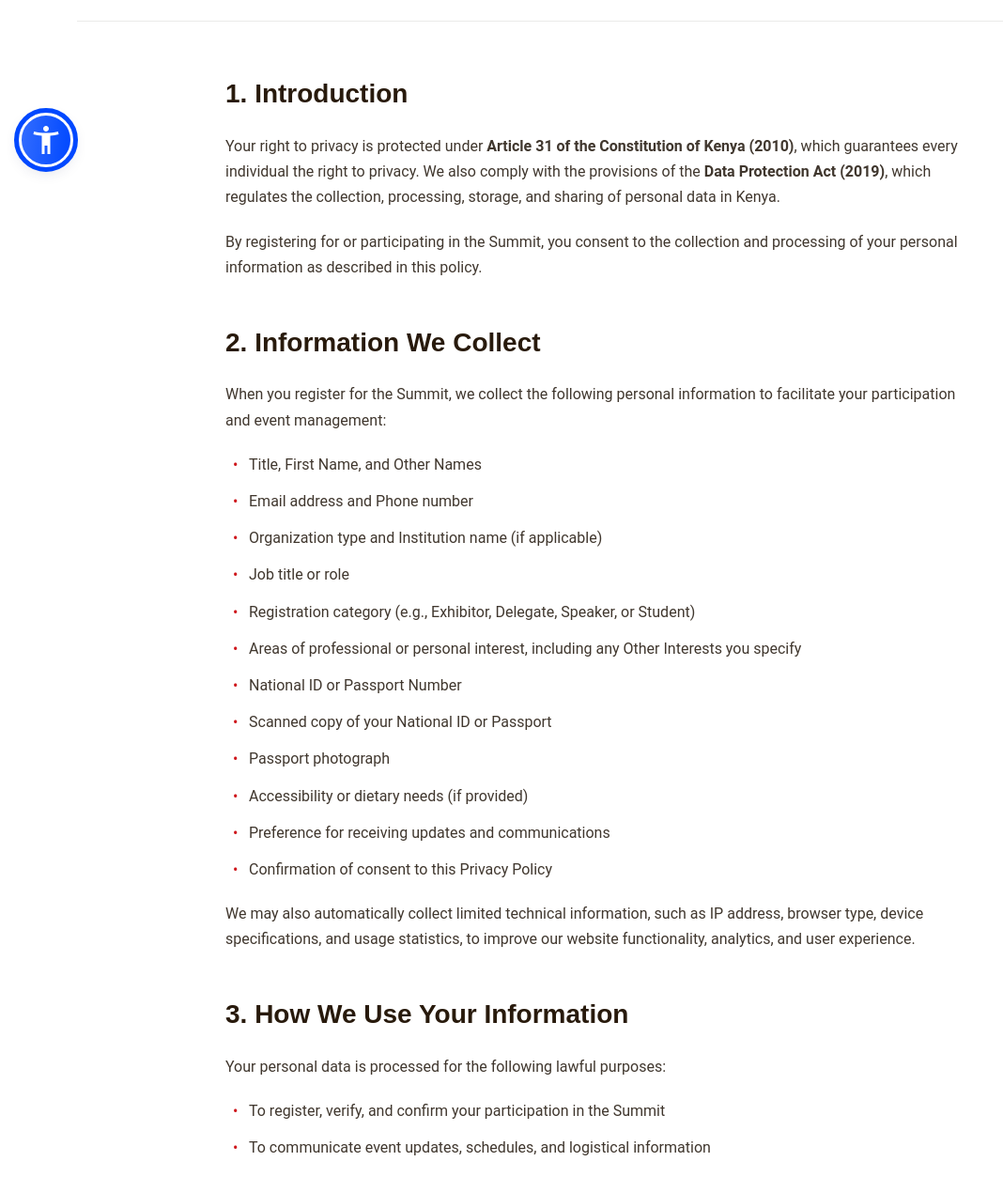
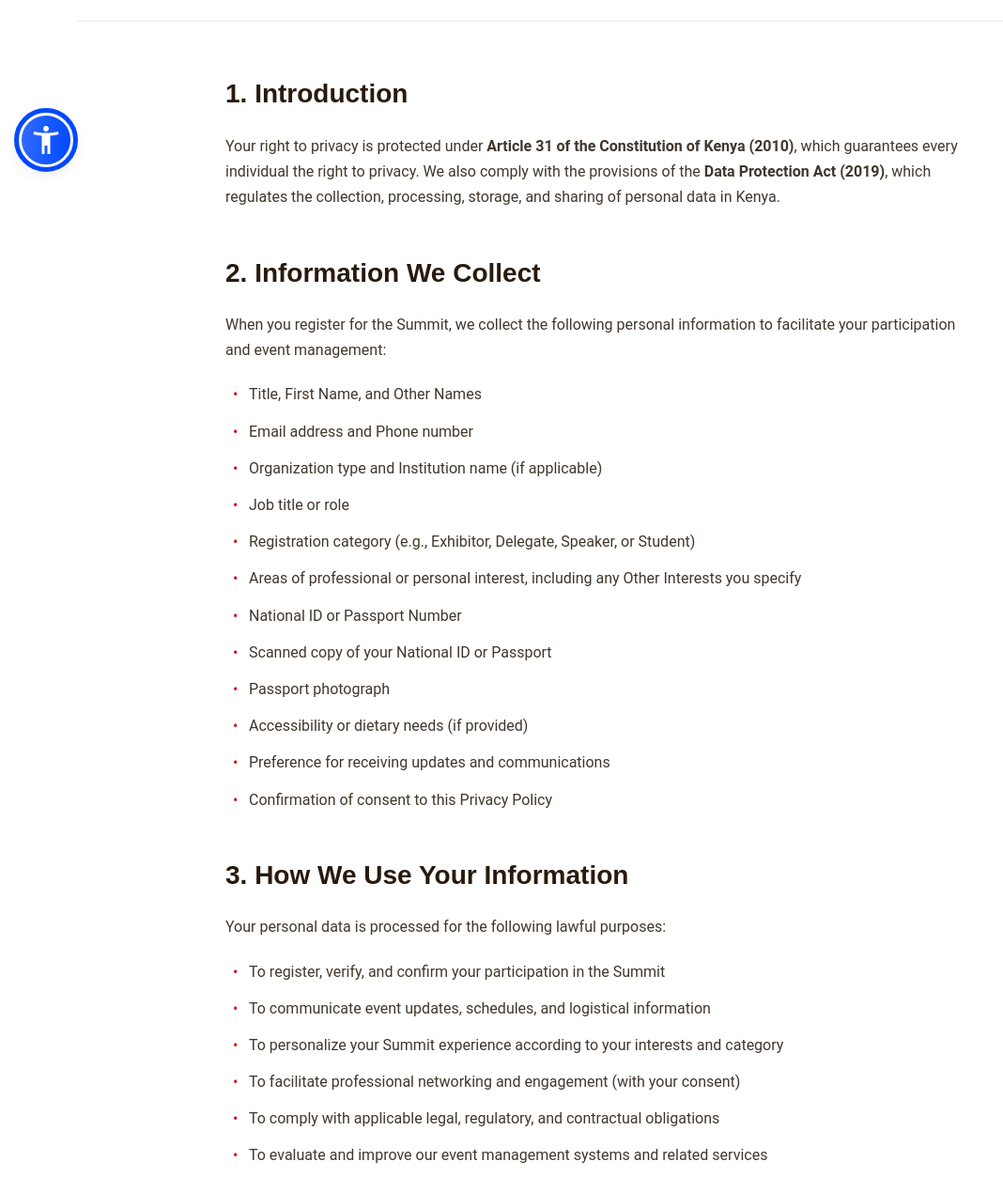
Before and after one commit to edanodongo/software-summit, a Django app: page /privacy/ in a window 1280 px wide. Shown: the part 602-1855 px from the top of the page at 94% size, without its empty margins (0-1068 px from the left). Run offline with Django 5.2, Linux system fonts and the light colour scheme; parts of the project's set-up code (start-up, migrations or seed data) failed here and were passed over; some libraries are stand-ins or nearby versions.

Commit message:
update to privacy policy

```diff
--- a/templates/summit/privacy.html
+++ b/templates/summit/privacy.html
@@ -118,7 +118,6 @@
           <div class="content-section">
               <h2>1. Introduction</h2>
               <p>Your right to privacy is protected under <strong>Article 31 of the Constitution of Kenya (2010)</strong>, which guarantees every individual the right to privacy. We also comply with the provisions of the <strong>Data Protection Act (2019)</strong>, which regulates the collection, processing, storage, and sharing of personal data in Kenya.</p>
-              <p>By registering for or participating in the Summit, you consent to the collection and processing of your personal information as described in this policy.</p>
           </div>
 
           <!-- Information Collection -->
@@ -139,7 +138,6 @@
                 <li>Preference for receiving updates and communications</li>
                 <li>Confirmation of consent to this Privacy Policy</li>
               </ul>
-              <p>We may also automatically collect limited technical information, such as IP address, browser type, device specifications, and usage statistics, to improve our website functionality, analytics, and user experience.</p>
           </div>
 
           <!-- Use of Information -->
```
